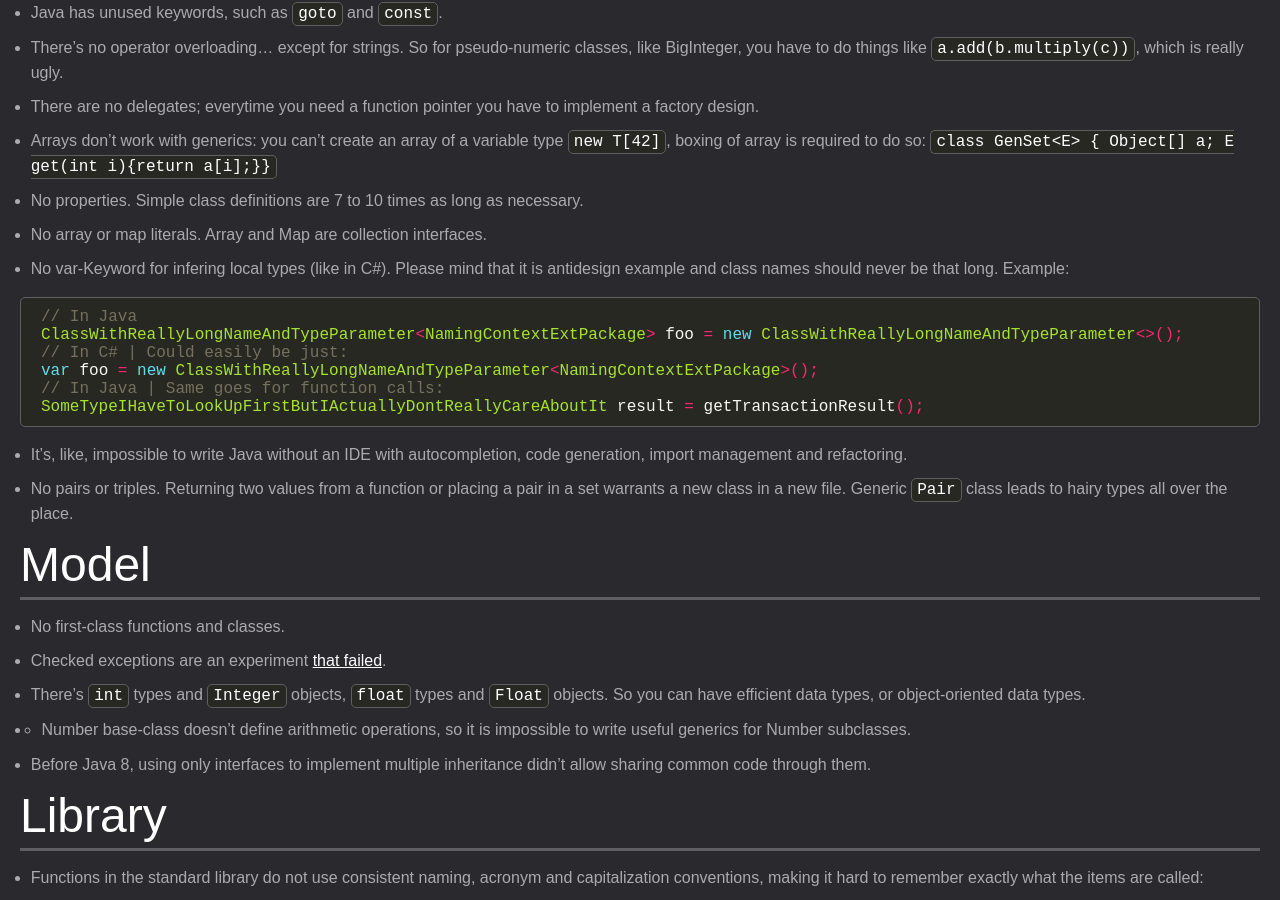
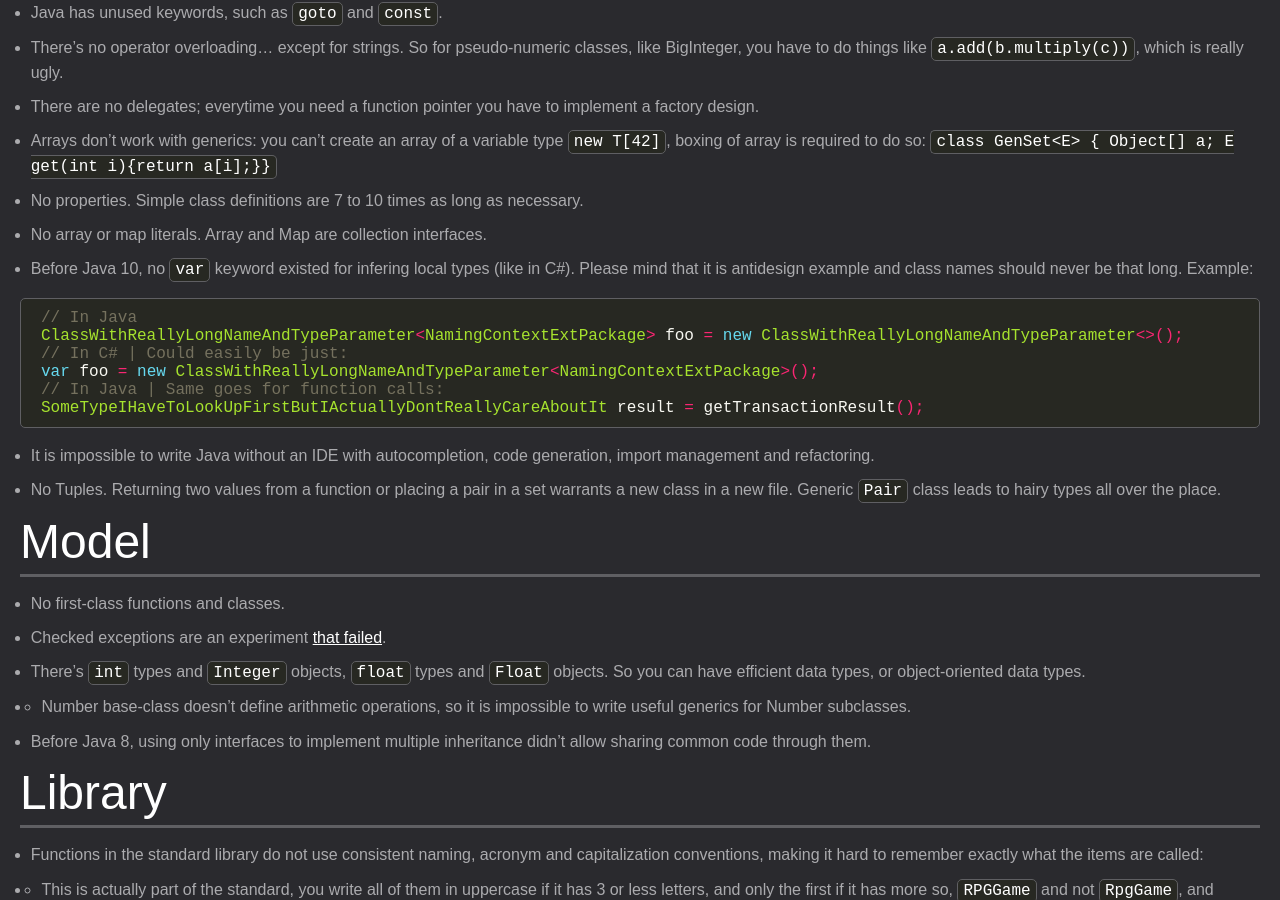
Before and after one commit to rakshazi/yourlanguagesucks.com, a Jekyll site: the page built from why/java.md, in a window 1280 px wide and 900 px high, scrolled down 504 px. Built offline with Jekyll 4.4.1, drawn with Linux system fonts in a browser that asks for light colours.

Commit message:
Update java.md
`var` keyword was added in Java 10, that allows local inference of the type for variables.
I don't know if its worth mentionning unsoundness. and the mess that is `null` and NPEs 🤔

````diff
--- a/why/java.md
+++ b/why/java.md
@@ -15,7 +15,7 @@ So for pseudo-numeric classes, like BigInteger, you have to do things like `a.ad
 `class GenSet<E> { Object[] a; E get(int i){return a[i];}}`
 * No properties.  Simple class definitions are 7 to 10 times as long as necessary.
 * No array or map literals. Array and Map are collection interfaces.
-* No var-Keyword for infering local types (like in C#). Please mind that it is antidesign example and class names should never be that long. Example:
+* Before Java 10, no `var` keyword existed for infering local types (like in C#). Please mind that it is antidesign example and class names should never be that long. Example:
 
 ```java
 // In Java
@@ -26,8 +26,8 @@ var foo = new ClassWithReallyLongNameAndTypeParameter<NamingContextExtPackage>()
 SomeTypeIHaveToLookUpFirstButIActuallyDontReallyCareAboutIt result = getTransactionResult();
 ```
 
-* It's, like, impossible to write Java without an IDE with autocompletion, code generation, import management and refactoring.
-* No pairs or triples. Returning two values from a function or placing a pair in a set warrants a new class in a new file.
+* It is impossible to write Java without an IDE with autocompletion, code generation, import management and refactoring.
+* No Tuples. Returning two values from a function or placing a pair in a set warrants a new class in a new file.
 Generic `Pair` class leads to hairy types all over the place.
 
 # Model
````
